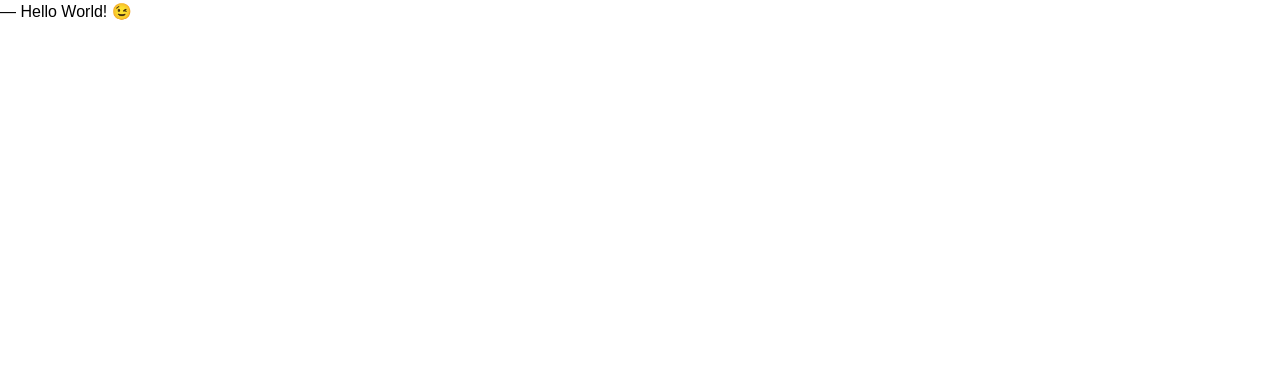
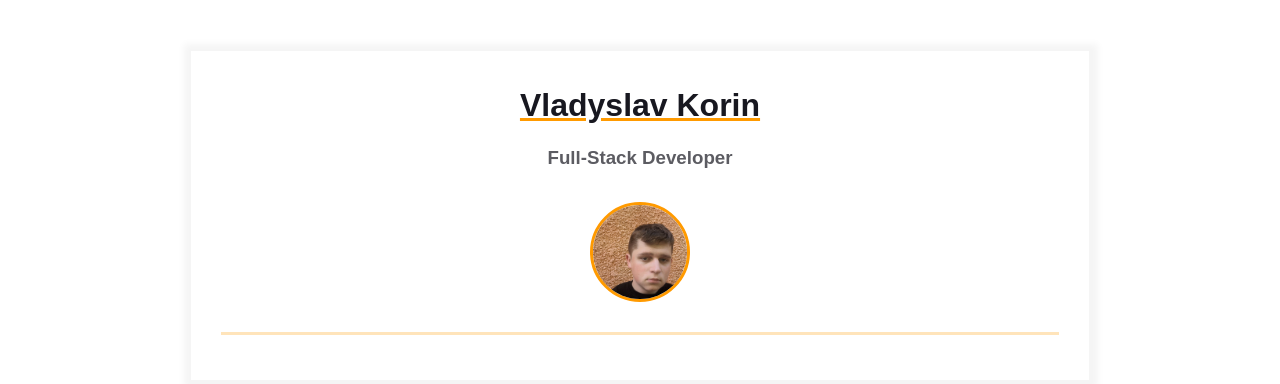
Before and after one commit to vldkorin/homepage, a plain HTML site: page index.html in a window 1280 px wide. Drawn offline with Linux system fonts and the light colour scheme.

Commit message:
Add primary content block: header, avatar, job title

```diff
--- a/index.html
+++ b/index.html
@@ -7,6 +7,25 @@
     <link rel="stylesheet" href="styles.css" />
   </head>
   <body>
-    ― Hello World! &#x1F609;
+    <main>
+      <div class="resume">
+        <div class="container">
+          <div class="resume-block">
+            <h1 class="contact-info-header">Vladyslav Korin</h1>
+            <h3 class="contact-info-sub-header">Full-Stack Developer</h3>
+
+            <div class="contact-info-container flex-horizontal">
+              <div class="contact-info-block"></div>
+
+              <div class="contact-info-block contact-info-block-center">
+                <img class="contact-info-avatar" src="assets/avatar.jpg" alt="Avatar" />
+              </div>
+
+              <div class="contact-info-block"></div>
+            </div>
+          </div>
+        </div>
+      </div>
+    </main>
   </body>
 </html>
```
Also changed, not shown: assets/avatar.jpg (added).
